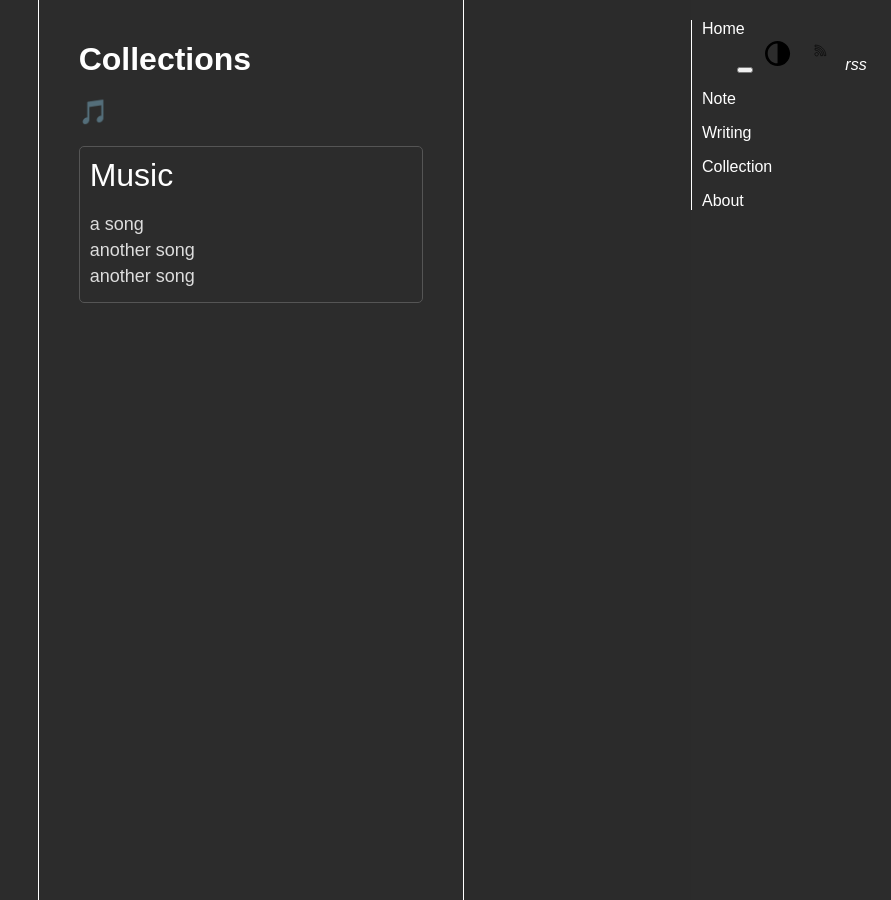
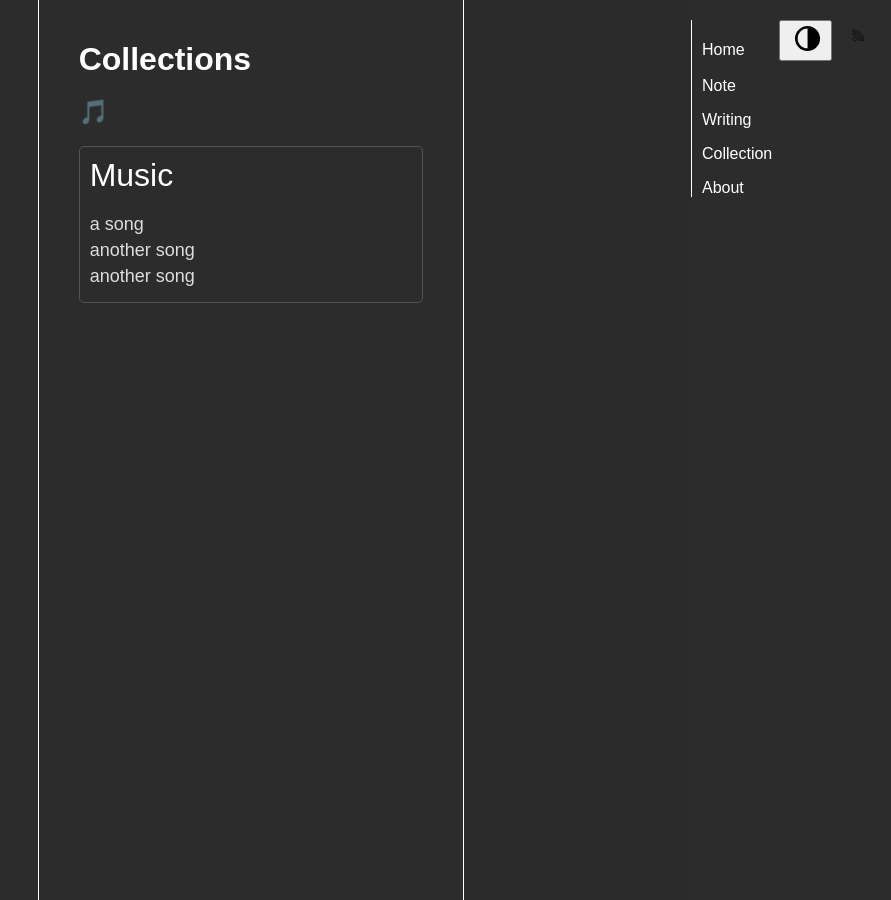
Before and after one commit to faithk7/faithk7.github.io, a Jekyll site: the page built from collection.html, in a window 1280 px wide. Shown: the whole page, without its empty margins (389-1280 px from the left). Built offline with Jekyll 4.4.1, drawn with Linux system fonts in a browser that asks for light colours.

Commit message:
f: combine functionality with the icons

```diff
--- a/_includes/nav.html
+++ b/_includes/nav.html
@@ -14,15 +14,13 @@
             <ul class="c-navbar-items">
                 <li class="o-navbar-item"><a href="{{ '/' | relative_url }}">Home</a>
                     <div class="c-setting-container">
-                        <button class="o-setting-icon" rel="icon" href="{{ '/assets/night.svg' | relative_url }}"
-                            id="dark-mode-toggle">
+                        <button id="dark-mode-toggle">
+                            <img src="{{ '/assets/night.svg' | relative_url }}" alt="Icon Description"
+                                class="o-setting-icon" />
                         </button>
-                        <img src="{{ '/assets/night.svg' | relative_url }}" alt="Icon Description"
-                            class="o-setting-icon" />
-                        <img src="{{ '/assets/rss.svg' | relative_url }}" alt="Icon Description"
-                            class="o-setting-icon" />
-                        <a href="/feed.xml" class="o-setting-icon">
-                            <i class="fa fa-rss">rss</i>
+                        <a href="/feed.xml">
+                            <img src="{{ '/assets/rss.svg' | relative_url }}" alt="Icon Description"
+                                class="o-setting-icon" />
                         </a>
                     </div>
                 </li>
```
